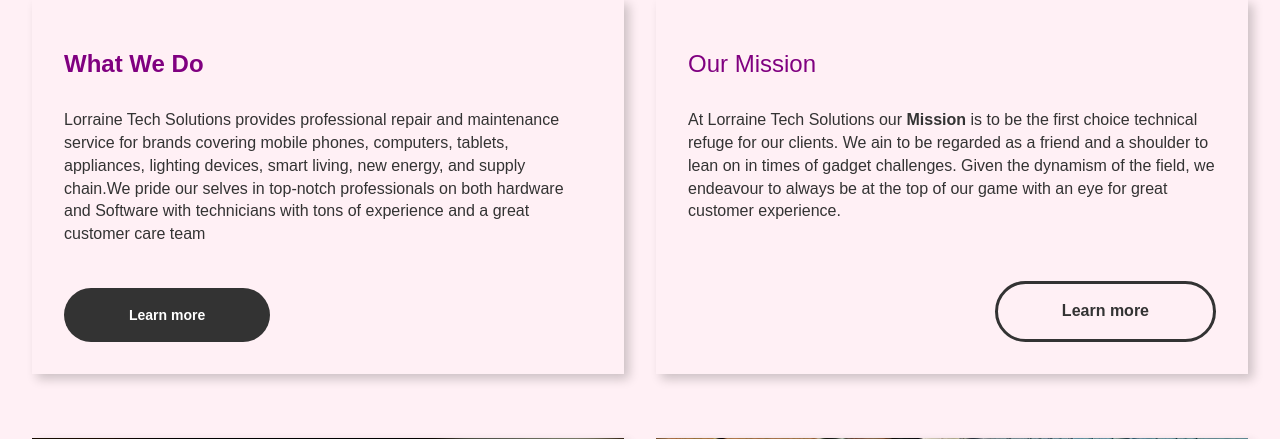
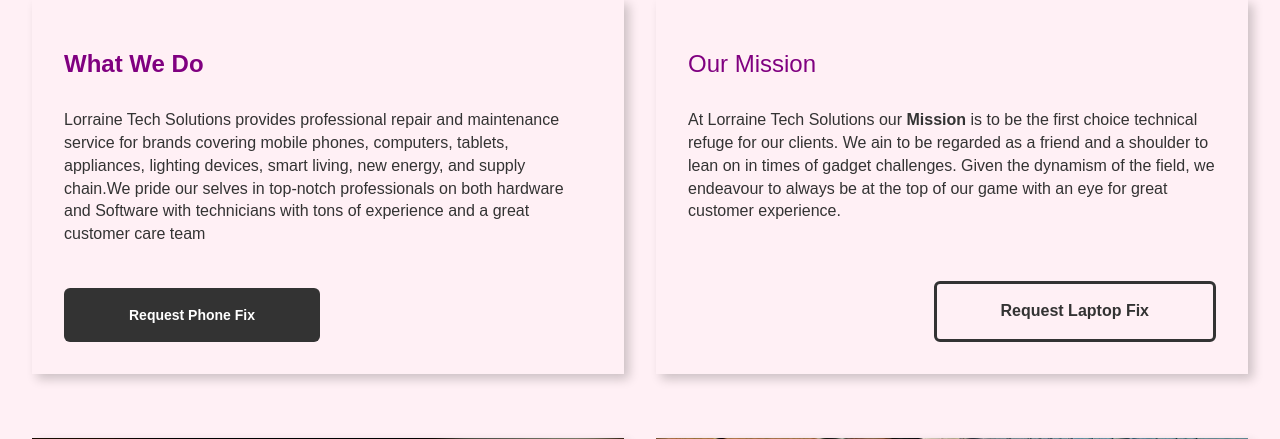
Before and after one commit to QIBET/Lorraine_Tech_Solutions, a Django app: page /about/ in a window 1280 px wide. Shown: the part 283-722 px from the top of the page. Run offline with Django 3.2, Linux system fonts and the light colour scheme; some libraries are stand-ins or nearby versions.

Commit message:
creates edits on html files

```diff
--- a/solutions/templates/about.html
+++ b/solutions/templates/about.html
@@ -20,7 +20,7 @@
         <h3 style="color: purple;"class="mb32"><b>What We Do</b></h3>
         <p>Lorraine Tech Solutions provides professional repair and maintenance service for brands covering mobile phones, computers, tablets, appliances, lighting devices, smart living, new energy, and supply chain.We pride our selves in top-notch professionals on both hardware and Software with technicians with tons of experience and a great customer care team</p>
       </div>
-      <a class="ma ml32 mb32 pa16 ph64 br33 bg-333333 fw7 c-ffffff tdn btn" href="/">Learn more</a>
+      <a class="ma ml32 mb32 pa16 ph64 br6 bg-333333 fw7 c-ffffff tdn btn" href="{%url 'newphone'%}">Request Phone Fix</a>
     </div>
   </div>
   <div class="flx cmd6 cxs12 pa16">
@@ -29,7 +29,7 @@
         <h3 style="color: purple;"class="mb32">Our Mission</h3>
         <p>At Lorraine Tech Solutions our <strong>Mission</strong> is to be the first choice technical refuge for our clients. We ain to be regarded as a friend and a shoulder to lean on in times of gadget challenges. Given the dynamism of the field, we endeavour to always be at the top of our game with an eye for great customer experience.</p>
       </div>
-      <a class="ma mr32 mb32 pa16 ph64 bss bw3 br33 fw7 c-333333 tdn btno" href="/">Learn more</a>
+      <a class="ma mr32 mb32 pa16 ph64 bss bw3 br6 fw7 c-333333 tdn btno" href="{%url 'new_laptops'%}">Request Laptop Fix</a>
     </div>
   </div>
 </div>
```
